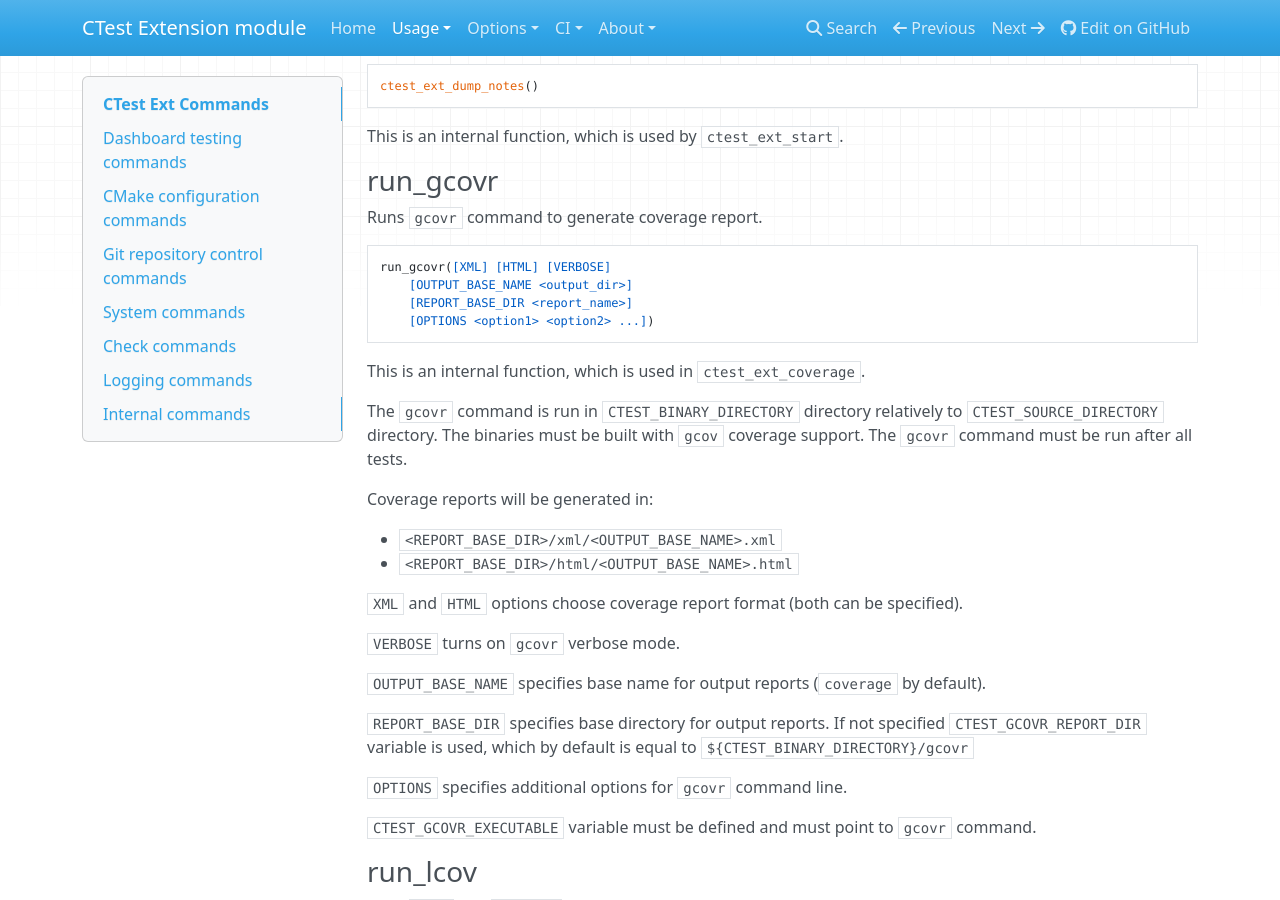
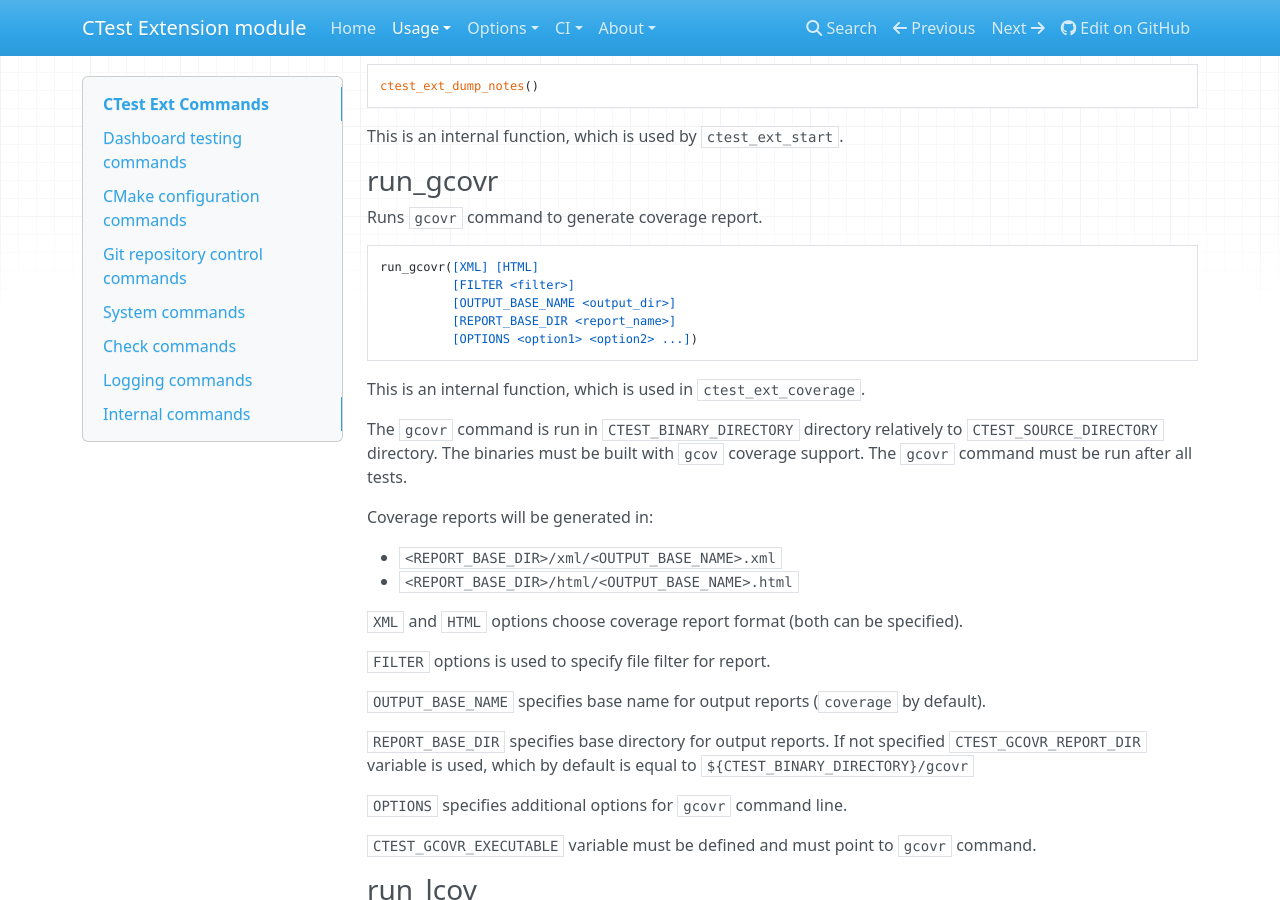
Before and after one commit to vinograd47/ctest-ext, an MkDocs documentation site: the page built from docs/usage/commands.md, in a window 1280 px wide and 900 px high, scrolled down 4251 px. Built offline with MkDocs 1.6.1, drawn with Linux system fonts in a browser that asks for light colours; nearby versions of some CDN libraries; old or Windows-style settings are respelled for this version of MkDocs.

Commit message:
refactor run_gcovr command, add FILTER option

```diff
--- a/docs/usage/commands.md
+++ b/docs/usage/commands.md
@@ -192,10 +192,11 @@
 
 Runs `gcovr` command to generate coverage report.
 
-    run_gcovr([XML] [HTML] [VERBOSE]
-        [OUTPUT_BASE_NAME <output_dir>]
-        [REPORT_BASE_DIR <report_name>]
-        [OPTIONS <option1> <option2> ...])
+    run_gcovr([XML] [HTML]
+              [FILTER <filter>]
+              [OUTPUT_BASE_NAME <output_dir>]
+              [REPORT_BASE_DIR <report_name>]
+              [OPTIONS <option1> <option2> ...])
 
 This is an internal function, which is used in `ctest_ext_coverage`.
 
@@ -210,7 +211,7 @@
 
 `XML` and `HTML` options choose coverage report format (both can be specified).
 
-`VERBOSE` turns on `gcovr` verbose mode.
+`FILTER` options is used to specify file filter for report.
 
 `OUTPUT_BASE_NAME` specifies base name for output reports (`coverage` by default).
 
```
Also changed, not shown: 1 other file.
